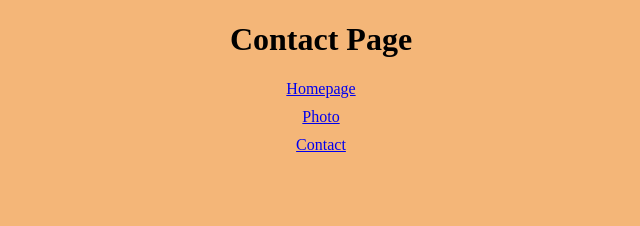
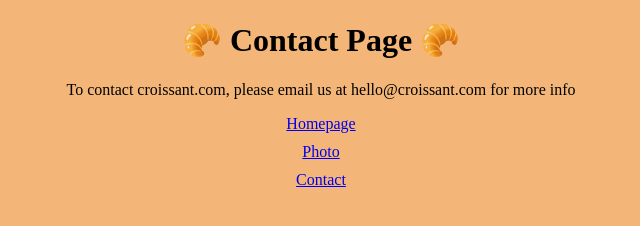
Before and after one commit to Anon98927/Croissant, a plain HTML site: page contact.html in a window 1280 px wide. Shown: the whole page, without its empty margins (319-959 px from the left). Drawn offline with Linux system fonts and the light colour scheme.

Commit message:
added content to contact and photo pg

```diff
--- a/contact.html
+++ b/contact.html
@@ -8,8 +8,8 @@
     <title>Contact Page</title>
 </head>
 <body>
-    <h1>Contact Page</h1>
-
+    <h1>🥐 Contact Page 🥐</h1>
+<p>To contact croissant.com, please email us at hello@croissant.com for more info</p>
     <a href="index.html">Homepage</a>
     <a href="photo.html">Photo</a>
     <a href="contact.html">Contact</a>
```
Also changed, not shown: index.html (+1 -1 lines), photo.html (+1 -1 lines).
